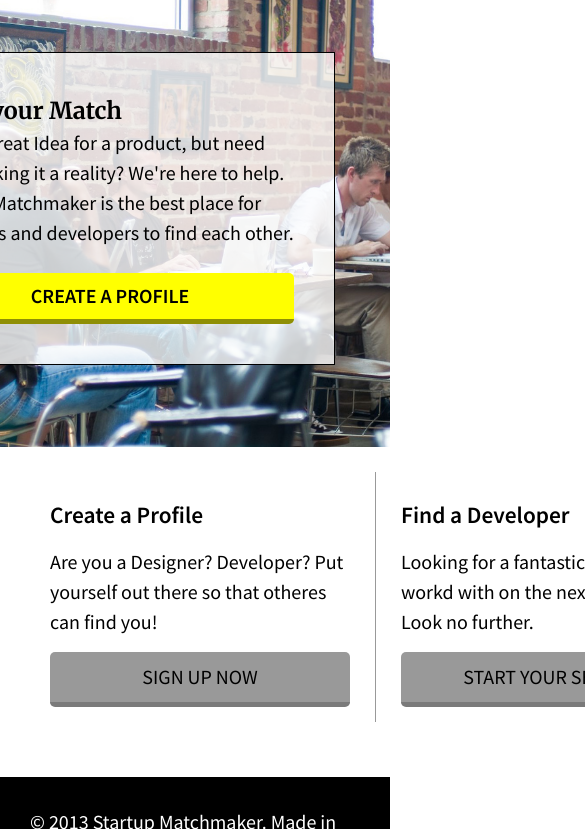
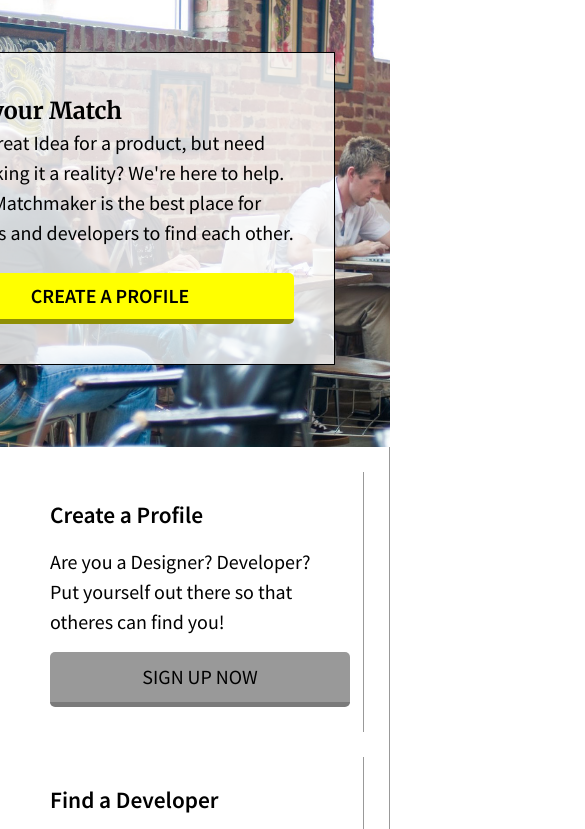
Before and after one commit to sei-curiosity/hw-week02day02-html-css-flexbox, a plain HTML site: page starter_code/index.html in a window 390 px wide. Shown: the part 236-1065 px from the top of the page, 585 px wide, since content can reach past the window. Drawn offline with Linux system fonts and the light colour scheme.

Commit message:
fixed issue

```diff
--- a/starter_code/main.css
+++ b/starter_code/main.css
@@ -115,7 +115,6 @@ main .top-left div p {
   display: flex;
   flex-direction: row;
   padding-top: 35px;
-  height: 300px;
 }
 
 main .bottom div {
@@ -124,6 +123,10 @@ main .bottom div {
 }
 main .bottom div:last-child {
   border-right: none;
+}
+
+main .bottom div a {
+  text-align: center;
 }
 
 main .bottom div p {
@@ -141,7 +144,7 @@ main .bottom div p {
   color: var(--black);
   border-radius: 5px;
   text-transform: uppercase;
-  border-bottom: 5px solid rgb(122, 122, 122);
+  border-bottom: 5px solid #7a7a7a;
 }
 
 footer {
@@ -151,3 +154,13 @@ footer {
   background-color: var(--black);
   margin-top: 30px;
 }
+
+@media (max-width: 880px) {
+  main .bottom div {
+    flex-direction: column;
+    margin-bottom: 25px;
+  }
+  main .bottom div:last-child {
+    border-right: 1px solid var(--dark-gray);
+  }
+}
```
